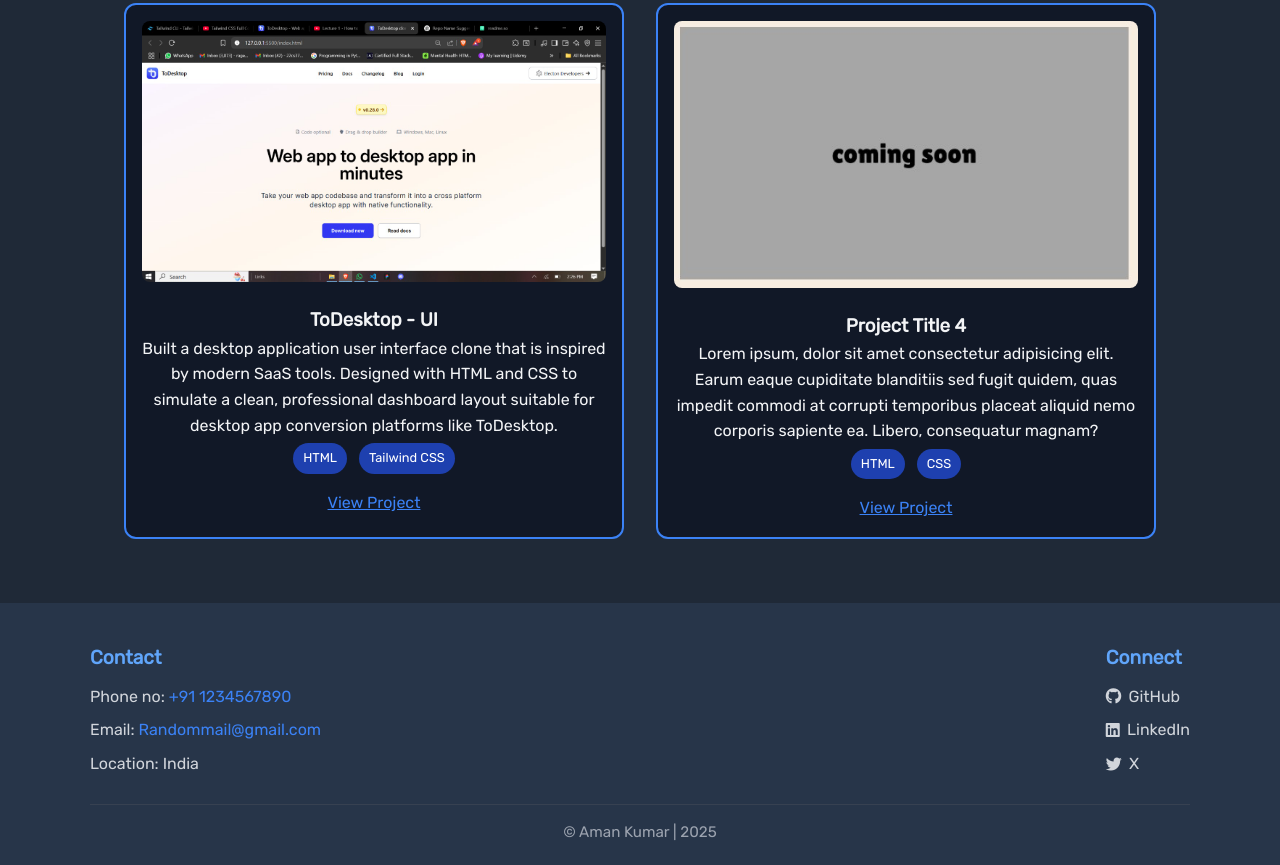
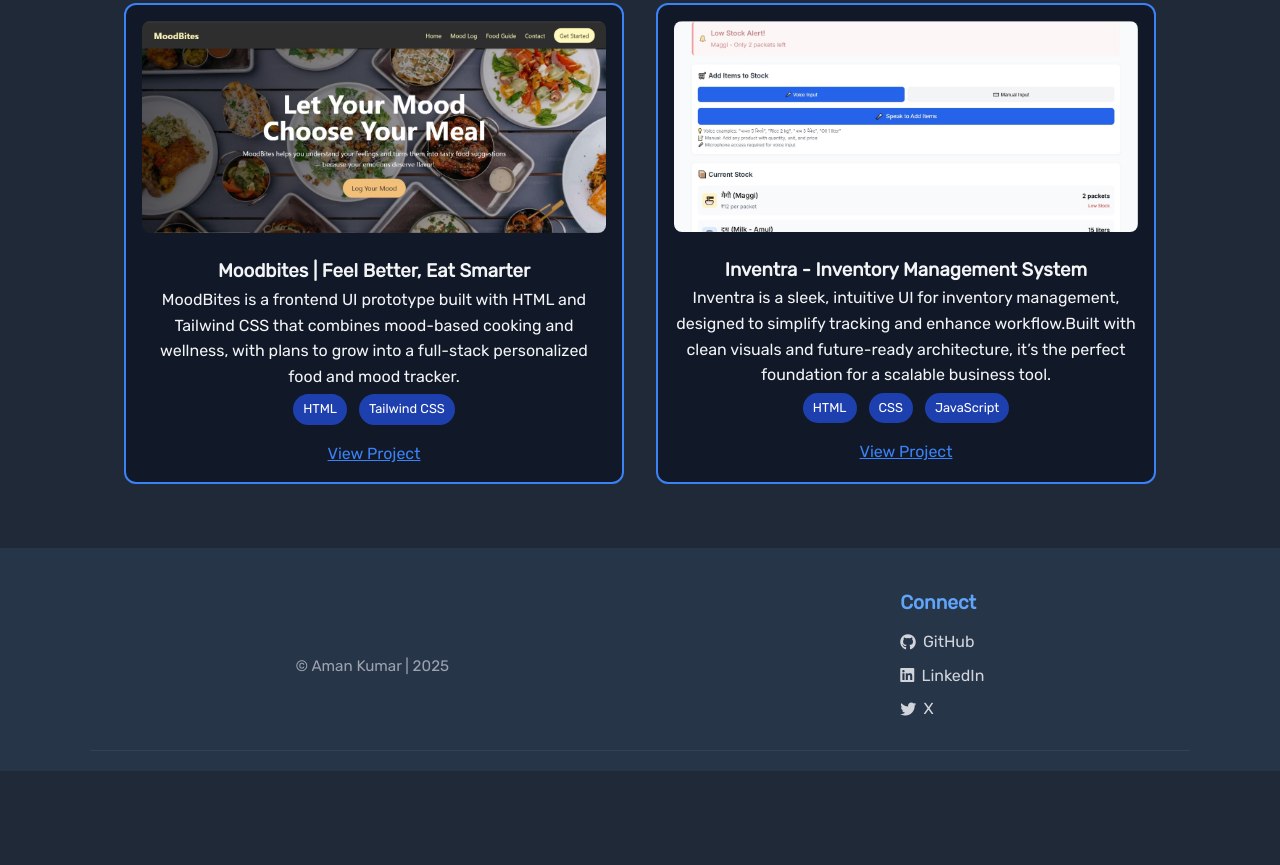
Before and after one commit to Amank2601/Portfolio-Website, a plain HTML site: page index.html in a window 1280 px wide. Shown: the part 3502-4367 px from the top of the page. After the commit the page ends 4273 px from the top, so only its background shows below. Drawn offline with Linux system fonts and the light colour scheme.

Commit message:
Made changes in HTML,CSS

```diff
--- a/index.html
+++ b/index.html
@@ -173,24 +173,25 @@
             <a href="https://github.com/Amank2601/Simple-Features-Section" target="_blank" class="project-link">View Project</a>
             </div>
             <div class="project-card">
-            <img src="assets/Todesktop.jpg" alt="Project 1 Screenshot">
-            <h3>ToDesktop - UI</h3>
-            <p>Built a desktop application user interface clone that is inspired by modern SaaS tools. Designed with HTML and CSS to simulate a clean, professional dashboard layout suitable for desktop app conversion platforms like ToDesktop.</p>
+            <img src="assets/Moodbites.jpg" alt="Project 1 Screenshot">
+            <h3>Moodbites | Feel Better, Eat Smarter</h3>
+            <p>MoodBites is a frontend UI prototype built with HTML and Tailwind CSS that combines mood-based cooking and wellness, with plans to grow into a full-stack personalized food and mood tracker.</p>
             <div class="project-tags">
                 <span>HTML</span>
                 <span>Tailwind CSS</span>
             </div>
-            <a href="https://github.com/Amank2601/Hero-ToDesktop-UI" target="_blank" class="project-link">View Project</a>
+            <a href="https://github.com/Amank2601/Moodbites-UI" target="_blank" class="project-link">View Project</a>
             </div>
             <div class="project-card">
-            <img src="assets/project 4.jpg" alt="Project 1 Screenshot">
-            <h3>Project Title 4</h3>
-            <p>Lorem ipsum, dolor sit amet consectetur adipisicing elit. Earum eaque cupiditate blanditiis sed fugit quidem, quas impedit commodi at corrupti temporibus placeat aliquid nemo corporis sapiente ea. Libero, consequatur magnam?</p>
+            <img src="assets/Inventra-demo.jpg" alt="Project 1 Screenshot">
+            <h3>Inventra - Inventory Management System</h3>
+            <p>Inventra is a sleek, intuitive UI for inventory management, designed to simplify tracking and enhance workflow.Built with clean visuals and future-ready architecture, it’s the perfect foundation for a scalable business tool.</p>
             <div class="project-tags">
                 <span>HTML</span>
                 <span>CSS</span>
+                <span>JavaScript</span>
             </div>
-            <a href="https://your-live-link.com" target="_blank" class="project-link">View Project</a>
+            <a href="https://github.com/Amank2601/Inventra-Demo" target="_blank" class="project-link">View Project</a>
             </div>
 
             <!-- Repeat for more projects... -->
@@ -202,27 +203,27 @@
     <div class="footer-container">
 
         <!-- Contact Info -->
-        <div class="footer-contact">
+        <!-- <div class="footer-contact">
         <h3>Contact</h3>
-        <p>Phone no: <span>+91 1234567890</span></p>
-        <p>Email: <a href="#">Randommail@gmail.com</a></p>
+        <p>Phone no: <span>+91 </span></p>
+        <p>Email: <a href="">rageaman0909gmail.com</a></p>
         <p>Location: India</p>
+        </div> -->
+        <div class="footer-bottom">
+        <p>© Aman Kumar | 2025</p>
         </div>
-
         <!-- Social or Links (optional) -->
         <div class="footer-socials">
         <h3>Connect</h3>
-        <a href="https://github.com/" target="_blank"><i class="fa-brands fa-github"></i>GitHub</a>
-        <a href="https://www.linkedin.com/in/" target="_blank"><i class="fa-brands fa-linkedin"></i>LinkedIn</a>
-        <a href="https://x.com/" target="_blank"><i class="fa-brands fa-twitter"></i>X</a>
+        <a href="https://github.com/Amank2601" target="_blank"><i class="fa-brands fa-github"></i>GitHub</a>
+        <a href="https://www.linkedin.com/in/aman-kumar-4uu/" target="_blank"><i class="fa-brands fa-linkedin"></i>LinkedIn</a>
+        <a href="https://x.com/amank_2601" target="_blank"><i class="fa-brands fa-twitter"></i>X</a>
         </div>
 
     </div>
 
     <!-- Bottom Bar -->
-    <div class="footer-bottom">
-        <p>© Aman Kumar | 2025</p>
-    </div>
+
     </footer>
     <!-- Scroll to Top Button -->
     <button id="scrollToTopBtn" title="Go to top">
--- a/style.css
+++ b/style.css
@@ -539,7 +539,8 @@ body {
   margin: 0 auto;
   display: flex;
   flex-wrap: wrap;
-  justify-content: space-between;
+  justify-content: space-around;
+  align-items: center;
   gap: 40px;
   border-bottom: 1px solid #374151;
   padding-bottom: 20px;
```
Also changed, not shown: assets/Inventra-demo.jpg (added), assets/Moodbites.jpg (added).
